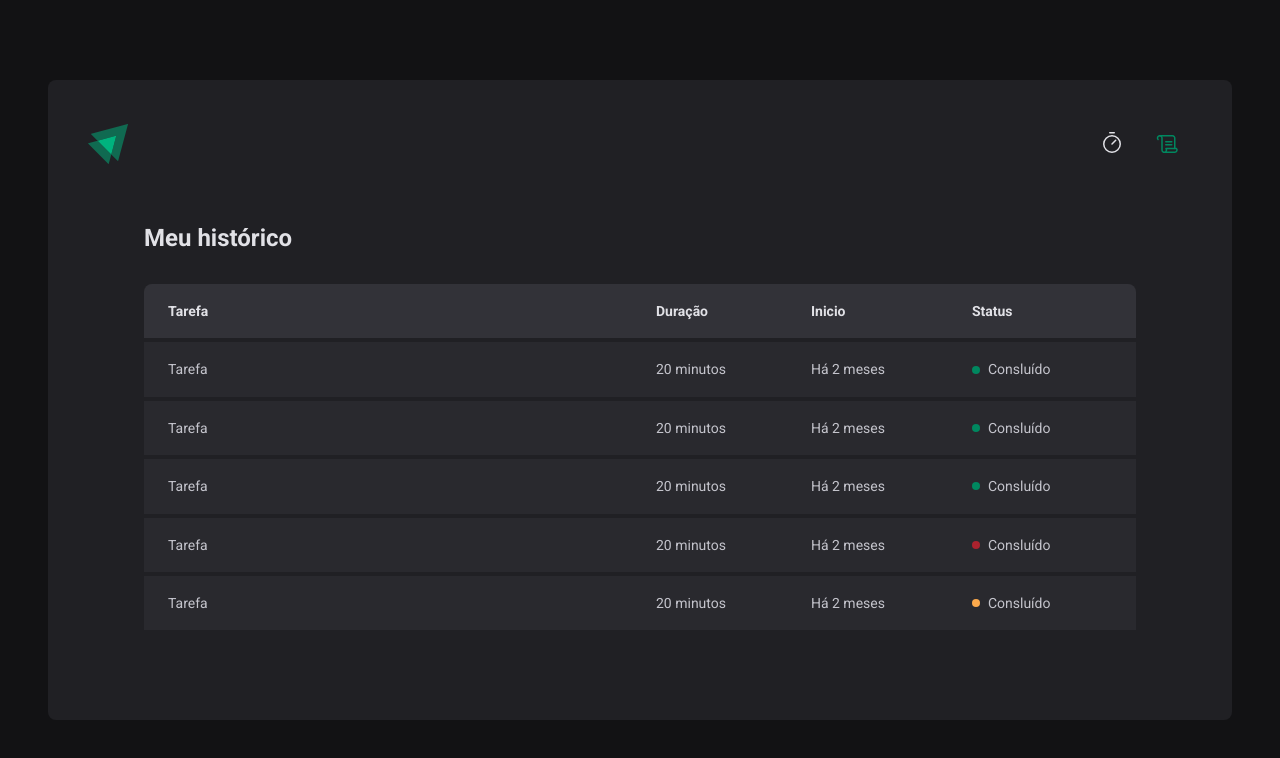
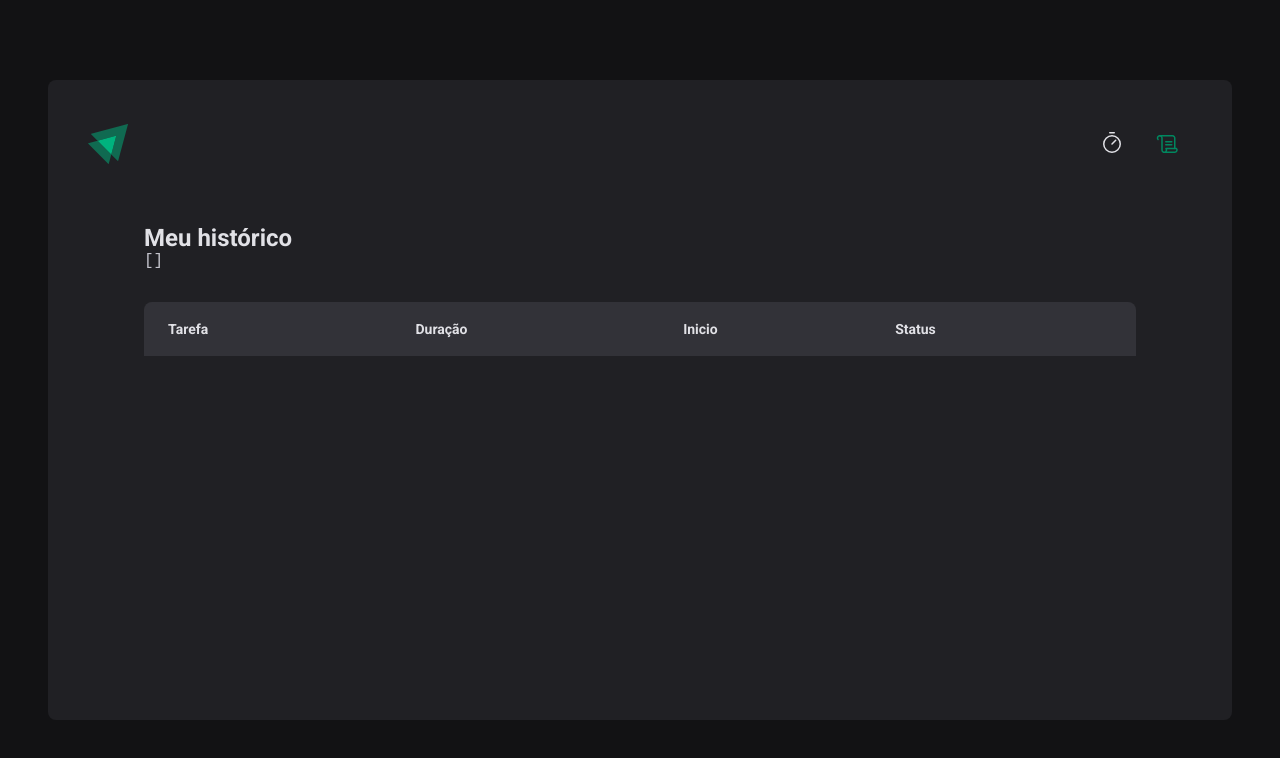
Before and after one commit to caiorodr/timer-reactjs-ts, a React (Vite) app: page /history in a window 1280 px wide. Shown: the top 758 px of the page. Built offline with nearby package versions, Linux system fonts and the light colour scheme.

Commit message:
criação dos reducer

```diff
--- a/src/contexts/CyclesContext.tsx
+++ b/src/contexts/CyclesContext.tsx
@@ -1,4 +1,4 @@
-import { ReactNode, createContext, useState } from "react";
+import { ReactNode, createContext, useReducer, useState } from "react";
 
 interface CreateCycleData {
   task: string;
@@ -15,6 +15,7 @@
 }
 
 interface CyclesContextType {
+  cycles: Cycle[];
   activeCycle: Cycle | undefined;
   activeCycleId: string | null;
   amountSecondsPassed: number;
@@ -28,14 +29,61 @@
   children: ReactNode;
 }
 
+interface CycleState {
+  cycles: Cycle[];
+  activeCycleId: string | null;
+}
+
 export const CyclesContext = createContext({} as CyclesContextType);
 
 export function CyclesContextProvider({
   children,
 }: CyclesContextProviderProps) {
-  const [cycles, setCycles] = useState<Cycle[]>([]);
-  const [activeCycleId, setActiveCycleId] = useState<string | null>(null);
+  const [cyclesState, dispatch] = useReducer(
+    (state: CycleState, action: any) => {
+      switch (action.type) {
+        case "ADD_NEW_CYCLE":
+          return {
+            ...state,
+            cycles: [...state.cycles, action.payload.newCycle],
+            activeCycleId: action.payload.newCycle.id,
+          };
+        case "INTERRUPT_CURRENT_CYCLE":
+          return {
+            ...state,
+            cycles: state.cycles.map((cycle) => {
+              if (cycle.id == state.activeCycleId) {
+                return { ...cycle, interruptedDate: new Date() };
+              } else {
+                return cycle;
+              }
+            }),
+            activeCycleId: null,
+          };
+        case "MARK_CURRENT_CYCLE_AS_FINISHED":
+          return {
+            ...state,
+            cycles: state.cycles.map((cycle) => {
+              if (cycle.id == state.activeCycleId) {
+                return { ...cycle, finishedDate: new Date() };
+              } else {
+                return cycle;
+              }
+            }),
+            activeCycleId: null,
+          };
+        default:
+          return state;
+      }
+    },
+    {
+      cycles: [],
+      activeCycleId: null,
+    }
+  );
+
   const [amountSecondsPassed, setAmountSecondsPassed] = useState(0);
+  const { cycles, activeCycleId } = cyclesState;
 
   const activeCycle = cycles.find((c) => c.id === activeCycleId);
 
@@ -44,15 +92,12 @@
   }
 
   function markCurrentCycleAsFinished() {
-    setCycles((state: any[]) =>
-      state.map((cycle) => {
-        if (cycle.id == activeCycleId) {
-          return { ...cycle, finishedDate: new Date() };
-        } else {
-          return cycle;
-        }
-      })
-    );
+    dispatch({
+      type: "MARK_CURRENT_CYCLE_AS_FINISHED",
+      payload: {
+        activeCycleId,
+      },
+    });
   }
 
   function createNewCycle(data: CreateCycleData) {
@@ -63,25 +108,22 @@
       startDate: new Date(),
     };
 
-    console.log(newCycle);
-    setCycles((state) => [...state, newCycle]);
-    setActiveCycleId(newCycle.id);
+    dispatch({
+      type: "ADD_NEW_CYCLE",
+      payload: {
+        newCycle,
+      },
+    });
     setAmountSecondsPassed(0);
-
-    //reset(); // limpa os campos para o valor original.
   }
 
   function interruptCurrentCycle() {
-    setCycles((state) =>
-      state.map((cycle) => {
-        if (cycle.id == activeCycleId) {
-          return { ...cycle, interruptedDate: new Date() };
-        } else {
-          return cycle;
-        }
-      })
-    );
-    setActiveCycleId(null);
+    dispatch({
+      type: "INTERRUPT_CURRENT_CYCLE",
+      payload: {
+        activeCycleId,
+      },
+    });
   }
 
   return (
@@ -94,6 +136,7 @@
         setSecundsPassed,
         createNewCycle,
         interruptCurrentCycle,
+        cycles,
       }}
     >
       {children}
--- a/src/pages/History/index.tsx
+++ b/src/pages/History/index.tsx
@@ -1,10 +1,17 @@
+import { formatDistanceToNow } from "date-fns";
+import ptBR from "date-fns/locale/pt-BR";
+import { useContext } from "react";
+import { CyclesContext } from "../../contexts/CyclesContext";
 import { HistoryContainer, HistoryList, Status } from "./styled";
 
-export function History () {
+export function History() {
+  const { cycles } = useContext(CyclesContext);
+
   return (
     <HistoryContainer>
       <h1>Meu histórico</h1>
 
+      <pre>{JSON.stringify(cycles, null, 2)}</pre>
       <HistoryList>
         <table>
           <thead>
@@ -16,63 +23,36 @@
             </tr>
           </thead>
           <tbody>
-                <tr>
-                  <td>Tarefa</td>
-                  <td>20 minutos</td>
-                  <td>Há 2 meses</td>
+            {cycles.map((cycle) => {
+              return (
+                <tr key={cycle.id}>
+                  <td>{cycle.task}</td>
+                  <td>{cycle.minutesAmount} minutos</td>
                   <td>
-                    <Status statusColor="green">
-                      Consluído
-                    </Status>
+                    {formatDistanceToNow(cycle.startDate, {
+                      addSuffix: true,
+                      locale: ptBR,
+                    })}
+                  </td>
+                  <td>
+                    {cycle.finishedDate && (
+                      <Status statusColor="green">Concluido</Status>
+                    )}
+
+                    {cycle.interruptedDate && (
+                      <Status statusColor="red">Interrompido</Status>
+                    )}
+
+                    {!cycle.finishedDate && !cycle.interruptedDate && (
+                      <Status statusColor="yellow">Em andamento</Status>
+                    )}
                   </td>
                 </tr>
-
-                <tr>
-                  <td>Tarefa</td>
-                  <td>20 minutos</td>
-                  <td>Há 2 meses</td>
-                  <td>
-                    <Status statusColor="green">
-                      Consluído
-                    </Status>
-                  </td>
-                </tr>
-
-                <tr>
-                  <td>Tarefa</td>
-                  <td>20 minutos</td>
-                  <td>Há 2 meses</td>
-                  <td>
-                    <Status statusColor="green">
-                      Consluído
-                    </Status>
-                  </td>
-                </tr>
-
-                <tr>
-                  <td>Tarefa</td>
-                  <td>20 minutos</td>
-                  <td>Há 2 meses</td>
-                  <td>
-                    <Status statusColor="red">
-                      Consluído
-                    </Status>
-                  </td>
-                </tr>
-
-                <tr>
-                  <td>Tarefa</td>
-                  <td>20 minutos</td>
-                  <td>Há 2 meses</td>
-                  <td>
-                    <Status statusColor="yellow">
-                      Consluído
-                    </Status>
-                  </td>
-                </tr>
+              );
+            })}
           </tbody>
         </table>
       </HistoryList>
     </HistoryContainer>
-  )
+  );
 }
--- a/src/pages/Home/index.tsx
+++ b/src/pages/Home/index.tsx
@@ -36,6 +36,11 @@
 
   const { handleSubmit, watch, reset } = newCycleForm;
 
+  function handleCreateNewCycle(data: NewCycleFormData) {
+    createNewCycle(data);
+    reset();
+  }
+
   const task = watch("task");
   const isSubmitDisabled = !task;
 
@@ -47,7 +52,7 @@
 
   return (
     <HomeContainer>
-      <form onSubmit={handleSubmit(createNewCycle)} action="">
+      <form onSubmit={handleSubmit(handleCreateNewCycle)} action="">
         <FormProvider {...newCycleForm}>{<NewCycleForm />}</FormProvider>
 
         <Countdown />
```
Lines whose indentation alone changed are shown as unchanged.
